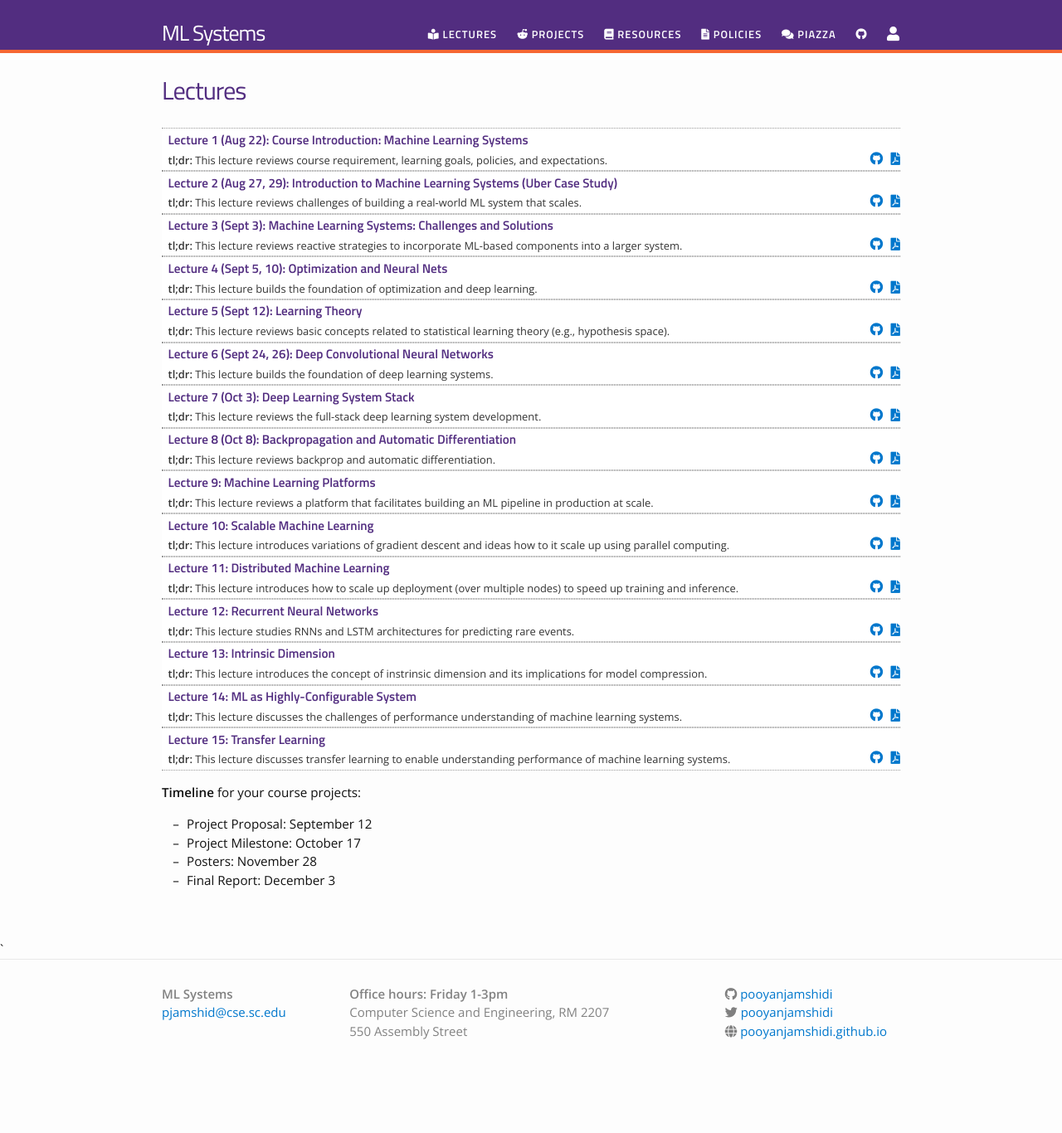
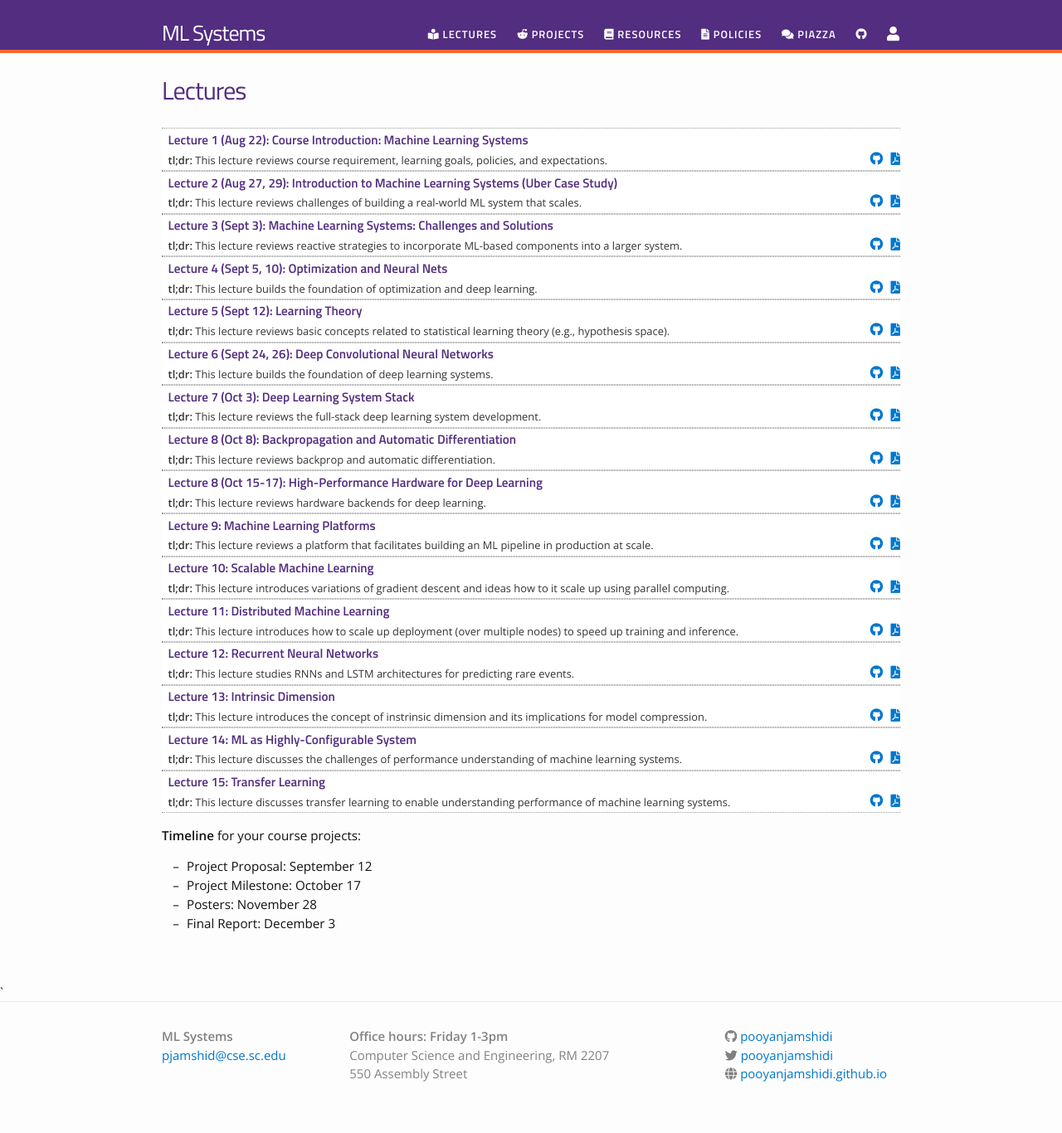
Before and after one commit to pooyanjamshidi/mls, a Jekyll site: the page built from lectures.md, in a window 1280 px wide. Shown: the whole page at 83% size. Built offline with Jekyll 4.4.1, drawn with Linux system fonts in a browser that asks for light colours; nearby versions of some CDN libraries; before the commit the page ends 1314 px from its top, so only the background shows below that.

Commit message:
added hardware backend

```diff
--- a/_data/lectures.yml
+++ b/_data/lectures.yml
@@ -38,6 +38,11 @@
   dirname: lectures
   tldr: "This lecture reviews backprop and automatic differentiation."
 
+- title: "Lecture 8 (Oct 15-17): High-Performance Hardware for Deep Learning"
+  filename: deephardware
+  dirname: lectures
+  tldr: "This lecture reviews hardware backends for deep learning."
+
 - title: "Lecture 9: Machine Learning Platforms"
   filename: mls03
   dirname: lectures
```
Also changed, not shown: 1 other file.
